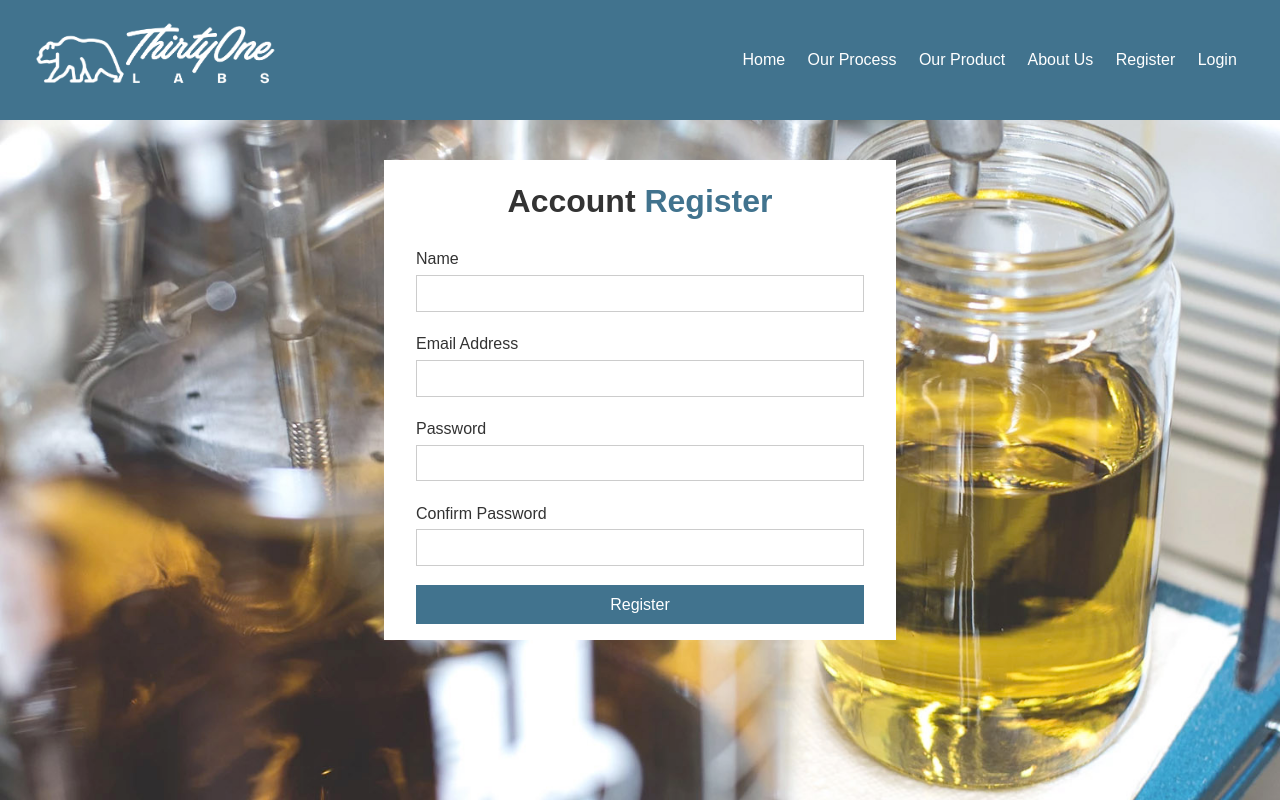
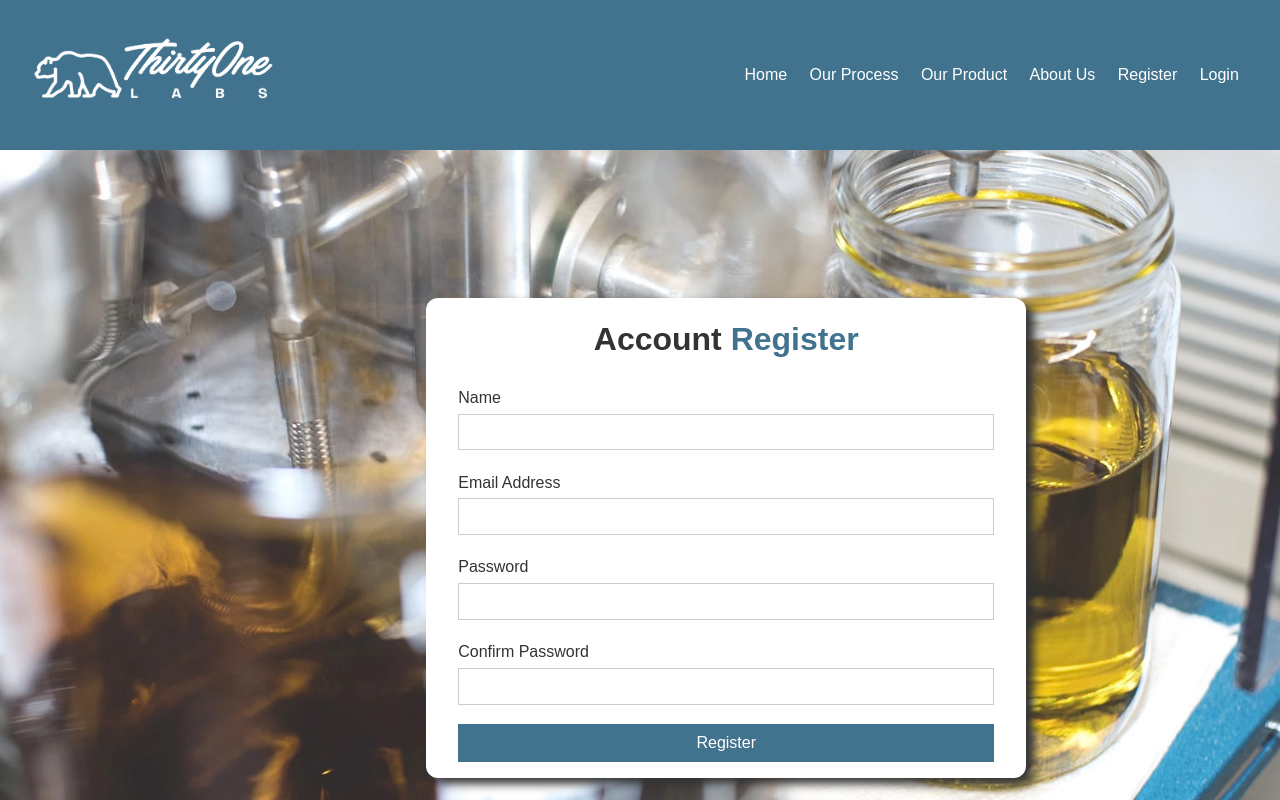
Before and after one commit to steve0079/thirtyOneLabs, a React (Create React App) app in the folder client/: page /register in a window 1280 px wide. Shown: the top 800 px of the page. Built offline with nearby package versions, Linux system fonts and the light colour scheme; a web font is replaced by a local one.

Commit message:
added package for image upload to MongoDB

```diff
--- a/client/src/components/auth/Login.css
+++ b/client/src/components/auth/Login.css
@@ -16,10 +16,12 @@
 .login-form-container {
     display: grid;
     position: absolute;
-    width: 40%;
-    top: 25%;
-    left: 30%;
+    width: 600px;
+    top: 33.3%;
+    left: 33.3%;
+    border-radius: 12px;
     background-color: white;
+    box-shadow: 8px 6px 10px #333;
     margin: 2rem auto;
     overflow: hidden;
     padding: 1rem 2rem;
--- a/client/src/components/auth/Register.css
+++ b/client/src/components/auth/Register.css
@@ -15,13 +15,15 @@
 .register-form-container {
     display: grid;
     position: absolute;
-    width: 40%;
-    top: 8rem;
-    left: 30%;
+    width: 600px;
+    top: 33.3%;
+    left: 33.3%;
     background-color: white;
+    box-shadow: 8px 6px 10px #333;
     margin: 2rem auto;
     overflow: hidden;
     padding: 1rem 2rem;
+    border-radius: 12px;
     z-index: 2;
 }
 
--- a/client/src/components/inventory/InventoryForm.js
+++ b/client/src/components/inventory/InventoryForm.js
@@ -18,7 +18,7 @@ const InventoryForm = () => {
                 cbd: '',
                 total: '',
                 description: '',
-                price: ''
+                price: '',
             })
         }
     }, [inventoryContext, current])
@@ -31,7 +31,7 @@ const InventoryForm = () => {
         cbd: '',
         total: '',
         description: '',
-        price: ''
+        price: '',
     });
 
     const { name, quantity, thc, cbd, total, description, price } = inventory;
--- a/client/src/components/layout/AgeVerification.css
+++ b/client/src/components/layout/AgeVerification.css
@@ -1,12 +1,13 @@
 .age-verification {
     display: grid;
     position: absolute;
-    height: 40%;
-    width: 33.3%;
+    height: 350px;
+    width: 600px;
     top: 33.3%;
     left: 33.3%;
     background-color: rgba(65, 115, 142, 1);
-    border-radius: 4px;
+    border-radius: 12px;
+    box-shadow: 8px 6px 10px #333;
     z-index: 2;
     align-content: center;
     text-align: center;
--- a/client/src/components/layout/Navbar.css
+++ b/client/src/components/layout/Navbar.css
@@ -4,13 +4,11 @@
     display: flex;
     justify-content: space-between;
     align-items: center;
-    padding: 0.7rem 2rem;
+    padding: 30px;
     z-index: 3;
     position: fixed;
-    top: 0;
     width: 100%;
-    height: 15vh;
-    margin-bottom: 2rem;
+    height: 150px;
 }
 
 .navbar-links {
@@ -30,7 +28,3 @@
 .navbar-link:hover {
     color: #f33f40;
 }
-
-.navbar-link.current:active {
-    color: #f33f40;
-}
--- a/client/src/components/layout/RegisterLogin.css
+++ b/client/src/components/layout/RegisterLogin.css
@@ -1,12 +1,13 @@
 .register-login {
     display: grid;
     position: absolute;
-    height: 33%;
-    width: 33.3%;
+    height: 350px;
+    width: 600px;
     top: 33.3%;
     left: 33.3%;
     background-color: rgba(65, 115, 142);
-    border-radius: 4px;
+    border-radius: 12px;
+    box-shadow: 8px 6px 10px #333;
     z-index: 2;
     align-content: center;
     text-align: center;
@@ -16,8 +17,8 @@
     font-size: 1.rem;
     font-family: 'Avenir Next', sans-serif;
     font-weight: 200;
-    margin: 1rem;
-    width: 50%;
+    margin: 2rem 1rem;
+    width: 200px;
 }
 
 .subtext {
@@ -33,5 +34,5 @@
 }
 
 #guestStart {
-    padding-top: 100px;
+    padding-top: 150px;
 }
--- a/client/src/components/layout/RegisterLogin.js
+++ b/client/src/components/layout/RegisterLogin.js
@@ -1,15 +1,24 @@
 import React from 'react'
 import { Link } from 'react-router-dom';
 import AnchorLink from 'react-anchor-link-smooth-scroll'
+import logo from '../../images/31labs_logo_horz_rev.png'
+
 import './RegisterLogin.css';
 
 
 const RegisterLogin = () => {
 
+    const logoStyle = {
+        height: '50%',
+        width: '50%'
+    }
 
     return (
         <div>
             <div className="register-login">
+                <h1>
+                    <img style={logoStyle} src={logo} alt="ThirtyOne Labs" />
+                </h1>
                 <div>
                     <Link to='/register'>
                         <button className="btn btn-dark register-button">REGISTER</button>
--- a/client/src/components/pages/Home.js
+++ b/client/src/components/pages/Home.js
@@ -13,7 +13,7 @@ const Home = () => {
     const [age, setAge] = useState(false)
 
     useEffect(() => {
-        document.title = 'Home | ThirtyOneLabs'
+        document.title = 'Home | ThirtyOneLabs | 2020'
     })
 
     return (
--- a/package.json
+++ b/package.json
@@ -21,7 +21,8 @@
     "express-validator": "^6.2.0",
     "infinite-react-carousel": "^1.2.4",
     "jsonwebtoken": "^8.5.1",
-    "mongoose": "^5.7.12"
+    "mongoose": "^5.7.12",
+    "multer": "^1.4.2"
   },
   "devDependencies": {
     "concurrently": "^5.0.0",
```
Also changed, not shown: 2 other files (tests, documents, lock files or other folders).
